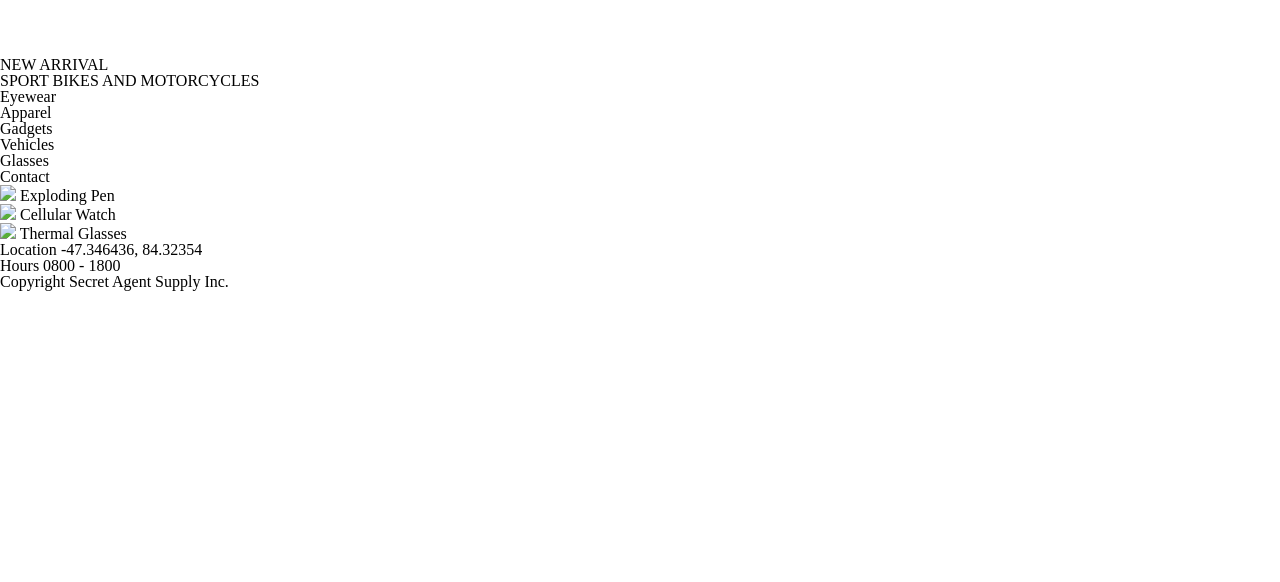
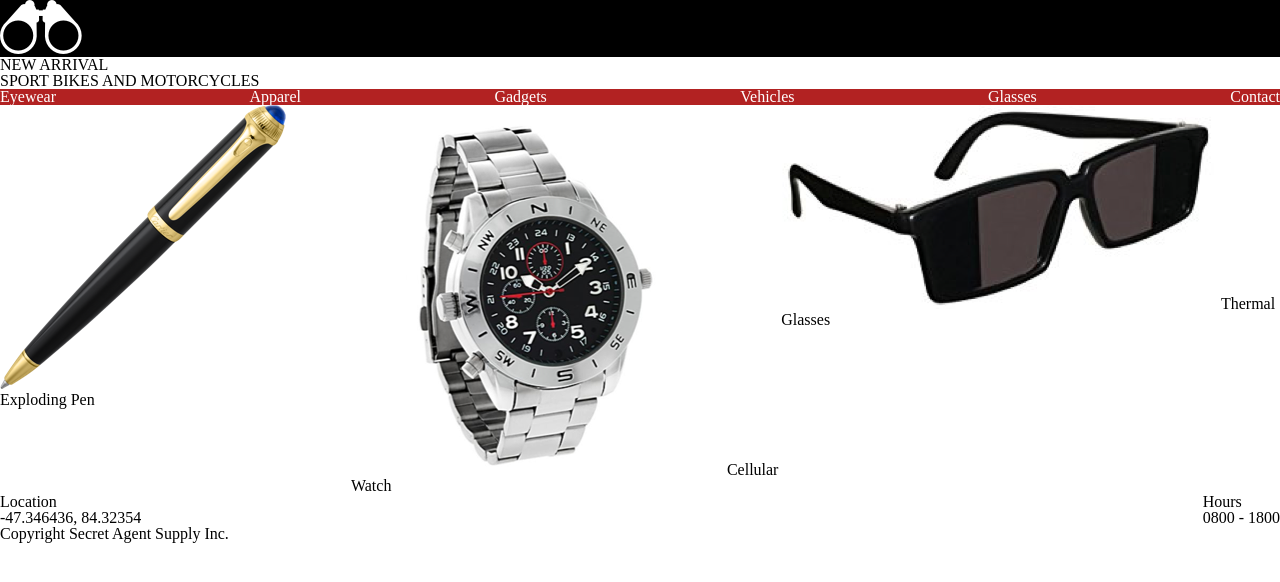
Before and after one commit to colindominic/SecretAgentSupply, a plain HTML site: page index.html in a window 1280 px wide. Drawn offline with Linux system fonts and the light colour scheme.

Commit message:
HTML structure rev 2

```diff
--- a/index.html
+++ b/index.html
@@ -18,7 +18,7 @@
     </div>
     <div class="menu">
       <nav>
-        <ul>
+        <ul class="container">
           <li>Eyewear</li>
           <li>Apparel</li>
           <li>Gadgets</li>
@@ -29,25 +29,29 @@
       </nav>
     </div>
     <div class="content">
-      <div class="container item">
-        <img src="./resources/images/" />
+      <div class="container">
+        <div class="item">
+          <img src="./resources/images/pen.png" />
           <span>Exploding Pen</span>
         </div>
-      <div class="container item">
-        <img src="./resources/images/" />
+        <div class="item">
+          <img src="./resources/images/watch.png" />
           <span>Cellular Watch</span>
         </div>
-      <div class="container item">
-        <img src="./resources/images/" />
+        <div class="item">
+          <img src="./resources/images/glasses.png" />
           <span>Thermal Glasses</span>
         </div>
-      <div class="container info">
+      </div>
+      <div class="container">
+        <div class="info">
           <span>Location</span>
           <span>-47.346436, 84.32354</span>
         </div>
-      <div class="container info">
+        <div class="info">
           <span>Hours</span>
           <span>0800 - 1800</span>
+        </div>
       </div>
     </div>
     <div class="copyright">
--- a/resources/css/style.css
+++ b/resources/css/style.css
@@ -0,0 +1,26 @@
+html {
+
+}
+
+.logo {
+  background-color: black;
+}
+
+.menu li {
+  display: inline-block;
+  color: white;
+}
+
+.menu {
+  background-color: firebrick;
+}
+
+.container {
+  display: flex;
+  justify-content: space-between;
+}
+
+.info {
+  display: flex;
+  flex-direction: column;
+}
```
Lines whose indentation alone changed are shown as unchanged.
